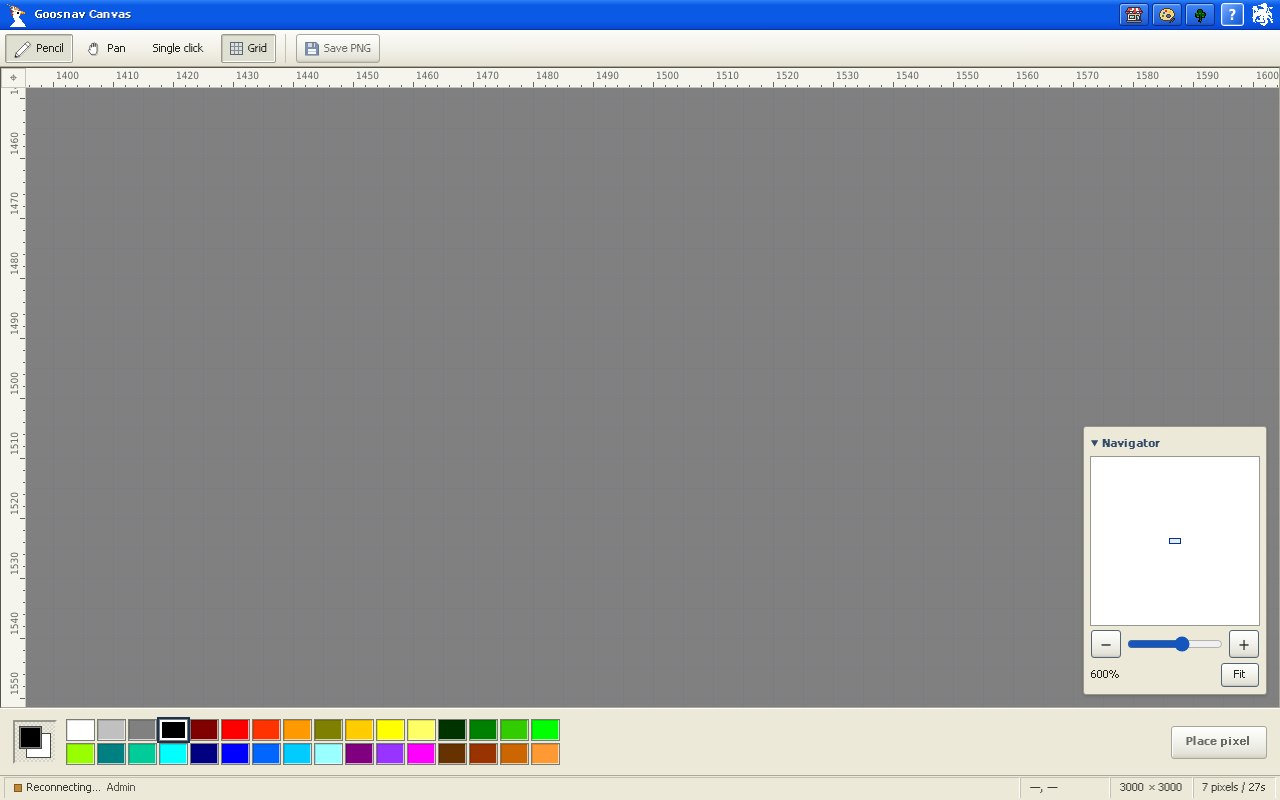
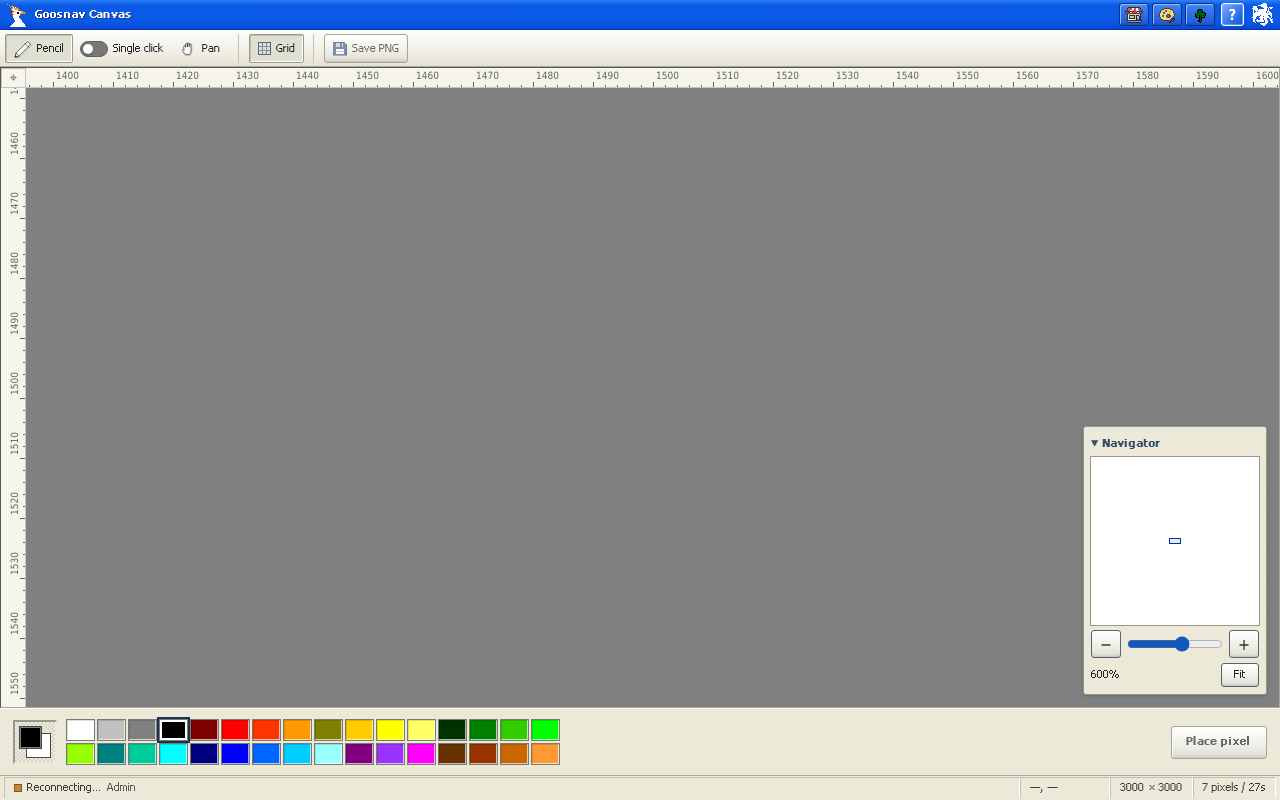
Before and after one commit to goosnav/canvas, a website with bundled scripts: page public/index.html in a window 1280 px wide. Built offline with nearby package versions, Linux system fonts and the light colour scheme; no server answers.

Commit message:
Place a sliding Single click switch beside Pencil

```diff
--- a/public/index.html
+++ b/public/index.html
@@ -33,9 +33,11 @@
   <div class="tools">
     <div class="group modes" role="group" aria-label="Canvas tool">
       <button id="pencil" aria-pressed="true"><span class="icon pencil"></span>Pencil</button>
+      <label class="placement-switch" title="Place one pixel on press with Pencil">
+        <input id="single-click" type="checkbox" role="switch" autocomplete="off">Single click
+      </label>
       <button id="hand" aria-pressed="false"><span class="icon hand"></span>Pan</button>
     </div>
-    <button id="single-click" aria-pressed="false" title="Place one pixel on press with Pencil">Single click</button>
     <div class="group grid-group"><button id="grid" aria-pressed="true"><span class="grid-icon"></span>Grid</button></div>
     <div class="group">
       <button id="save" disabled><span class="floppy-icon" aria-hidden="true"></span><span>Save PNG</span></button>
--- a/public/style.css
+++ b/public/style.css
@@ -22,6 +22,14 @@ h1{margin:0;font:bold 11px/1.45 "Pixel Tahoma",Tahoma,Verdana,sans-serif;text-sh
 .group+.group{border-left:1px solid #c5c2b4;padding-left:10px}
 .tools{flex-wrap:wrap;padding:3px 5px;background:linear-gradient(#fbfbf9,#f1efe5 60%,#e5e2d3)}
 .tools button{white-space:nowrap;height:29px;display:inline-flex;align-items:center;justify-content:center;gap:5px;padding:0 8px;border:1px solid transparent;border-radius:2px;background:transparent}
+.placement-switch{display:inline-flex;align-items:center;gap:5px;min-height:29px;padding:0 4px;cursor:pointer;white-space:nowrap}
+#single-click{appearance:none;box-sizing:border-box;display:grid;align-items:center;width:28px;height:16px;margin:0;padding:1px 2px;border:1px solid #606060;border-radius:8px;background:#787878;cursor:pointer}
+#single-click::before{content:"";width:10px;height:10px;border-radius:50%;background:white;box-shadow:0 1px 2px #0005;transition:transform .14s ease-out}
+#single-click:checked{background:#33803e;border-color:#275f30}
+#single-click:checked::before{transform:translateX(12px)}
+#single-click:focus-visible{outline:2px solid #134ea2;outline-offset:2px}
+@media(prefers-reduced-motion:reduce){#single-click::before{transition:none}}
+@media(forced-colors:active){#single-click{appearance:auto}#single-click::before{content:none}}
 .tools button:hover{border-color:#b9a77e;background:#fff4d2}
 .tools button[aria-pressed=true]{background:#dfdfd2;border-color:#9b9b8d;box-shadow:inset 1px 1px #c1bfb0,inset -1px -1px #fff}
 .icon{width:18px;height:18px;background:center / contain no-repeat}
--- a/public/view.js
+++ b/public/view.js
@@ -177,9 +177,8 @@ function mode(isPencil) {
 }
 document.querySelector('#pencil').onclick = () => mode(true);
 document.querySelector('#hand').onclick = () => mode(false);
-document.querySelector('#single-click').onclick = event => {
-  singleClick = !singleClick;
-  event.currentTarget.setAttribute('aria-pressed', singleClick);
+document.querySelector('#single-click').onchange = event => {
+  singleClick = event.currentTarget.checked;
   if (singleClick) mode(true);
   resetTaps();
   changed();
```
